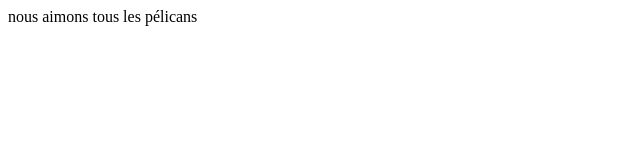
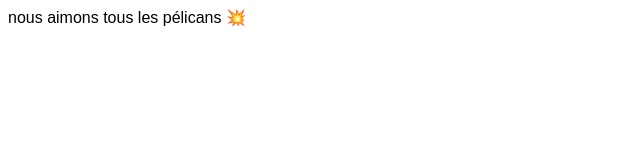
Before and after one commit to akvxn/pelican, a plain HTML site: page index.html in a window 1280 px wide. Shown: the full height of the page, 0-640 px from the left. Drawn offline with Linux system fonts and the light colour scheme; files that its build step writes are made by us from their sources.

Commit message:
Petite mise à jour des deux zigotos de language

```diff
--- a/index.html
+++ b/index.html
@@ -1,12 +1,12 @@
 <DOCTYPE html>
 <html>
-<link rel=stylesheet, href="css/style.css">
+<link rel="stylesheet" href="css/style.css">
 <link href="https://fonts.googleapis.com/css2?family=Inter:ital,opsz,wght@0,14..32,100..900;1,14..32,100..900&display=swap" rel="stylesheet">
 
     <head>
         <title>pélican</title>
     </head>
     <body>
-        <p>nous aimons tous les pélicans</p>
+        <p>nous aimons tous les pélicans 💥</p>
     </body>
 </html>
--- a/style.css
+++ b/style.css
@@ -1,5 +1,10 @@
 body {
+  font-family: 'Inconsolata', sans-serif;
+  font-weight: 300;
+}
 
-font-family: Inter;
-font-weight: 300;
+.arriereplan {
+  background-image: url("arriereplan.jpg");
+  background-size: cover;
+  background-position: center;
 }
```
